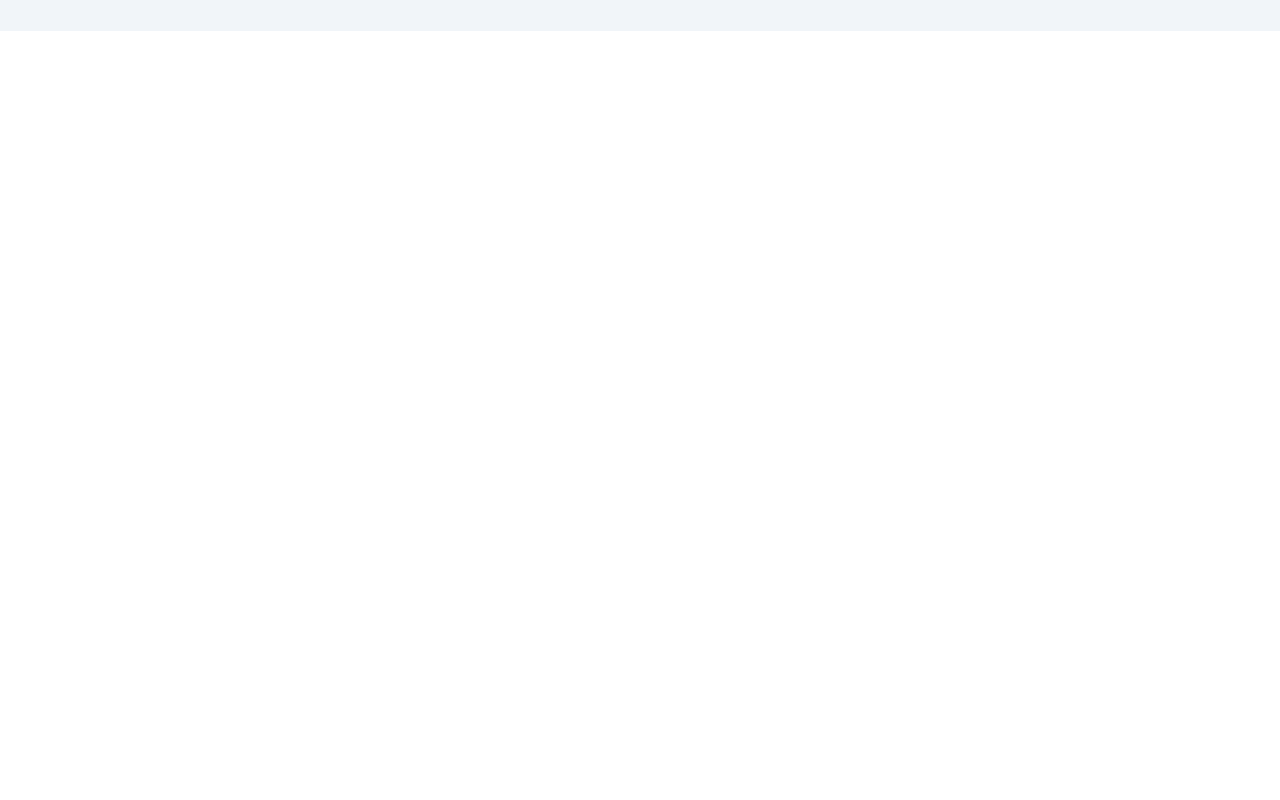
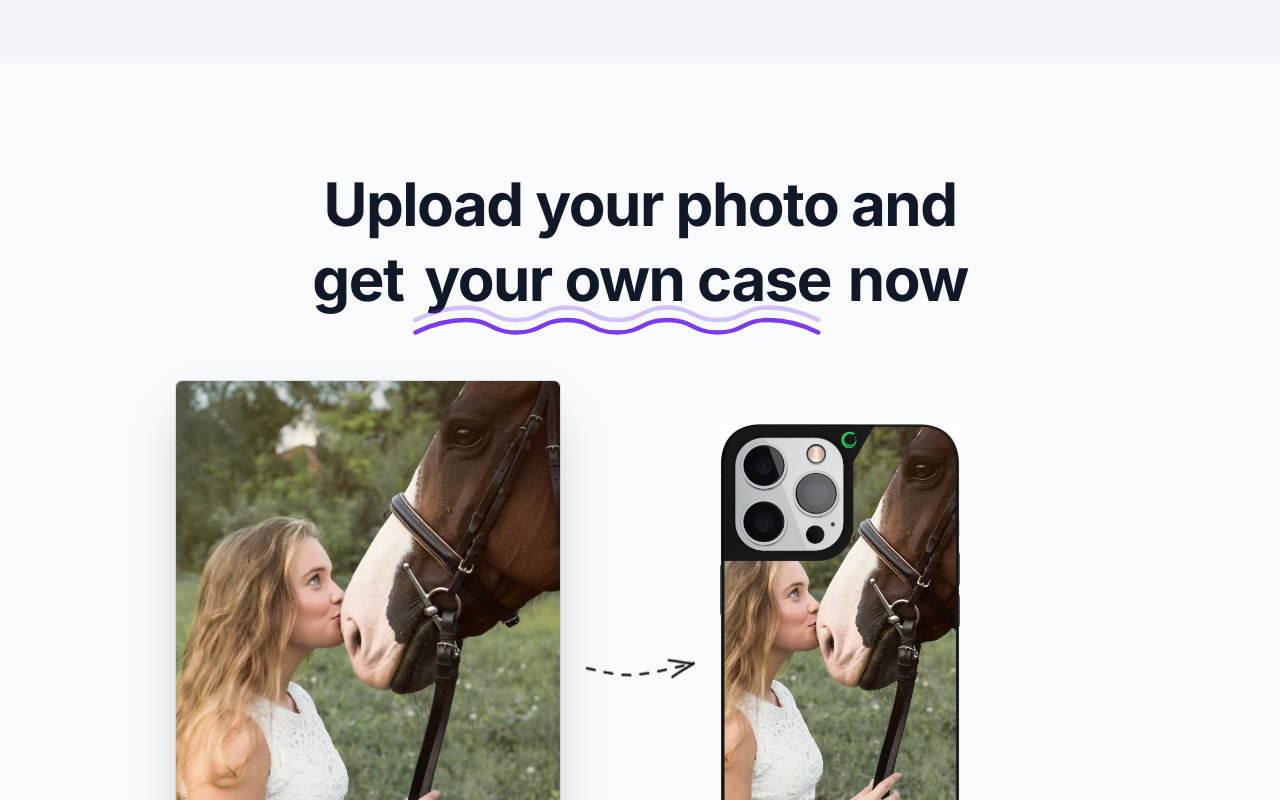
Before and after one commit to flan02/modern-ecommerce, a Next.js app: page / in a window 1280 px wide. Shown: the part 2834-3634 px from the top of the page. Before the commit the page ends 2865 px from the top, so only its background shows below. Built offline with nearby package versions, Linux system fonts and the light colour scheme; no server answers.

Commit message:
Created new components, footer and finishing landingpage. At 021630.

```diff
--- a/src/app/layout.tsx
+++ b/src/app/layout.tsx
@@ -2,6 +2,7 @@ import type { Metadata } from "next";
 import { Inter } from "next/font/google";
 import "./globals.css";
 import NavBar from "@/components/custom/Navbar";
+import Footer from "@/components/custom/Footer";
 
 const inter = Inter({ subsets: ["latin"] });
 
@@ -20,6 +21,7 @@ export default function RootLayout({
       <body className={inter.className}>
         <NavBar />
         {children}
+        <Footer />
       </body>
     </html>
   );
--- a/src/app/page.tsx
+++ b/src/app/page.tsx
@@ -4,6 +4,8 @@ import Phone from "@/components/custom/Phone";
 import Reviews from "@/components/custom/Reviews";
 import StarPurple from "@/components/custom/StarPurple";
 import TestimonialCard from "@/components/custom/TestimonialCard";
+import CheckMarks from "@/components/custom/CheckMarks";
+import H2underline from "@/components/reutilizable/H2underline";
 import MaxWidthWrapper from "@/components/reutilizable/MaxWidthWrapper";
 import { Check, Star } from "lucide-react";
 
@@ -80,7 +82,7 @@ export default function Home() {
       <section className="bg-slate-100 py-24">
         <MaxWidthWrapper className="flex flex-col items-center gap-16 sm:gap-32">
           <div className="flex flex-col lg:flex-row items-center gap-4 sm:gap-6">
-            <h2 className="order-1 mt-2 tracking-tight text-center text-balance !leading-tight font-bold text-5xl md:text-6xl text-gray-900">What our <span className="relative pl-2 mr-1">customers <Icons.underline className="hidden sm:block pointer-events-none absolute inset-x-0 -bottom-6 text-[#7C3AED]" /></span>  say </h2>
+            <H2underline firstPhrase="What our" secondPhrase="say" underlinedPhrase="customers" className="pb-2" />
             <StarPurple className="order-0 lg:order-2" />
           </div>
 
@@ -90,9 +92,29 @@ export default function Home() {
           </div>
         </MaxWidthWrapper>
 
-        <div className="pt-16">
+        <div className="pt-24">
           <Reviews />
         </div>
+      </section>
+
+      <section >
+        <MaxWidthWrapper className="py-24">
+          <div className="mb-12 px-6 lg:px-8">
+            <div className="mx-auto max-w-2xl sm:text-center">
+              <H2underline firstPhrase="Upload your photo and get" secondPhrase="now" underlinedPhrase="your own case" className="pb-4" />
+            </div>
+          </div>
+          <div className="mx-auto max-w-6xl px-6 lg:px-8">
+            <div className="relative flex flex-col items-center md:grid grid-cols-2 gap-40 mt-16">
+              <img src="/arrow.png" className="absolute top-[25rem] md:top-1/2 -translate-y-1/2 z-10 left-1/2 -translate-x-1/2 rotate-90 md:rotate-0" alt="Arrow" />
+              <div className="relative h-80 md:h-full w-full md:justify-self-end max-w-sm rounded-xl bg-gray-900/5 ring-inset ring-gray-900/10 lg:rounded-2xl">
+                <img src="/horse.jpg" alt="" className="rounded-md object-cover bg-white shadow-2xl ring-1 ring-gray-900/10 h-full w-full" />
+              </div>
+              <Phone className="w-60" imgSrc="/horse_phone.jpg" />
+            </div>
+          </div>
+          <CheckMarks />
+        </MaxWidthWrapper>
       </section>
     </main>
   );
--- /dev/null
+++ b/src/components/custom/CheckMarks.tsx
@@ -0,0 +1,28 @@
+import { ArrowRight, Check } from 'lucide-react'
+import Link from 'next/link'
+import React from 'react'
+import { buttonVariants } from '../ui/button'
+import CheckElement from '../reutilizable/CheckElements'
+
+
+const CheckMarks = () => {
+  return (
+    <ul className="mx-auto mt-12 max-w-prose sm:text-lg space-y-2 w-fit">
+      <CheckElement text="High-quality silicone material" />
+      <CheckElement text="Sratch- and fingerprint resistant coating" />
+      <CheckElement text="Wireless charging compatible" />
+      <CheckElement text="5 year print warrantly" />
+
+      <div className="flex justify-center ">
+        <Link href="/configure/upload" className={buttonVariants({
+          size: "lg",
+          className: "mx-auto mt-8"
+        })}>
+          Create your case now <ArrowRight className="size-4 ml-1.5" /> {/* size-4 = h-4 w-4 */}
+        </Link>
+      </div>
+    </ul>
+  )
+}
+
+export default CheckMarks
--- /dev/null
+++ b/src/components/custom/Footer.tsx
@@ -0,0 +1,42 @@
+import React from 'react'
+import MaxWidthWrapper from '../reutilizable/MaxWidthWrapper'
+import Link from 'next/link'
+
+// CTRL + B to open the sidebar
+
+type Props = {}
+
+const Footer = (props: Props) => {
+  return (
+    <footer className='bg-white h-20 relative'>
+      <MaxWidthWrapper >
+        <div className='border-t border-gray-200' />
+        <div className="h-full flex flex-col md:flex-row md:justify-between justify-center items-center">
+          <div className="text-center md:text-left pb-2 mb:pb-0">
+            <p className="text-sm text-muted-foreground">
+              &copy; {new Date().getFullYear()} All rights reserved
+
+            </p>
+
+          </div>
+          <div className='flex items-center justify-center'>
+            <div className="flex space-x-8">
+              <Link href="#" className='text-sm text-muted-foreground hover:text-gray-600'>
+                Terms
+              </Link>
+              <Link href="#" className='text-sm text-muted-foreground hover:text-gray-600'>
+                Privacy Policy
+              </Link>
+              <Link href="#" className='text-sm text-muted-foreground hover:text-gray-600'>
+                Cookie Policy
+              </Link>
+            </div>
+          </div>
+        </div>
+
+      </MaxWidthWrapper>
+    </footer>
+  )
+}
+
+export default Footer
--- /dev/null
+++ b/src/components/reutilizable/CheckElements.tsx
@@ -0,0 +1,16 @@
+import { Check } from "lucide-react"
+
+type Props = {
+  text: string
+}
+
+const CheckElement = ({ text }: Props) => {
+  return (
+    <li className="w-fit">
+      <Check className="h-5 w-5 text-green-600 inline mr-1.5" />
+      {text}
+    </li>
+  )
+}
+
+export default CheckElement
--- /dev/null
+++ b/src/components/reutilizable/H2underline.tsx
@@ -0,0 +1,21 @@
+import { cn } from "@/lib/utils"
+import { Icons } from "@/components/custom/Icons"
+
+
+type Props = {
+  firstPhrase: string
+  secondPhrase?: string
+  underlinedPhrase?: string
+  className?: string
+}
+
+const H2underline = ({ firstPhrase, secondPhrase, underlinedPhrase, className }: Props) => {
+  return (
+    <h2 className="order-1 mt-2 tracking-tight text-center text-balance !leading-tight font-bold text-5xl md:text-6xl text-gray-900"> {firstPhrase}
+      <span className={cn("relative pl-2 mr-1", className)}> {underlinedPhrase}
+        <Icons.underline className="hidden sm:block pointer-events-none absolute inset-x-0 -bottom-6 text-[#7C3AED]" />
+      </span>  {secondPhrase} </h2>
+  )
+}
+
+export default H2underline
```
